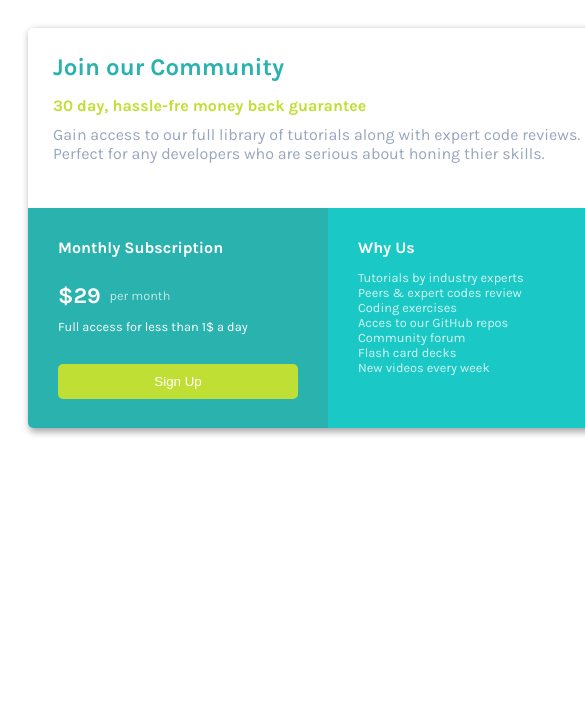
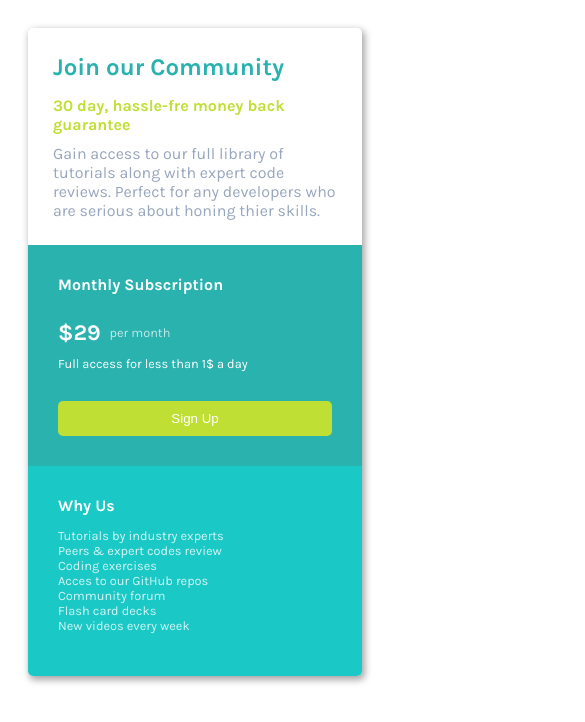
Before and after one commit to rishard06/Pricing-card-challenge, a plain HTML site: page index.html in a window 390 px wide. Shown: the top 722 px of the page, 585 px wide, since content can reach past the window. Drawn offline with Linux system fonts and the light colour scheme.

Commit message:
Update style.css

```diff
--- a/style.css
+++ b/style.css
@@ -122,3 +122,11 @@ ul {
   list-style: none;
   font-size: 0.8rem;
   opacity: 0.8;
+}
+
+@media (max-width: 650px) {
+  #bottom-left-section, #bottom-right-section, #card {
+    width: 100%;
+    height: auto;
+  }
+}
```
